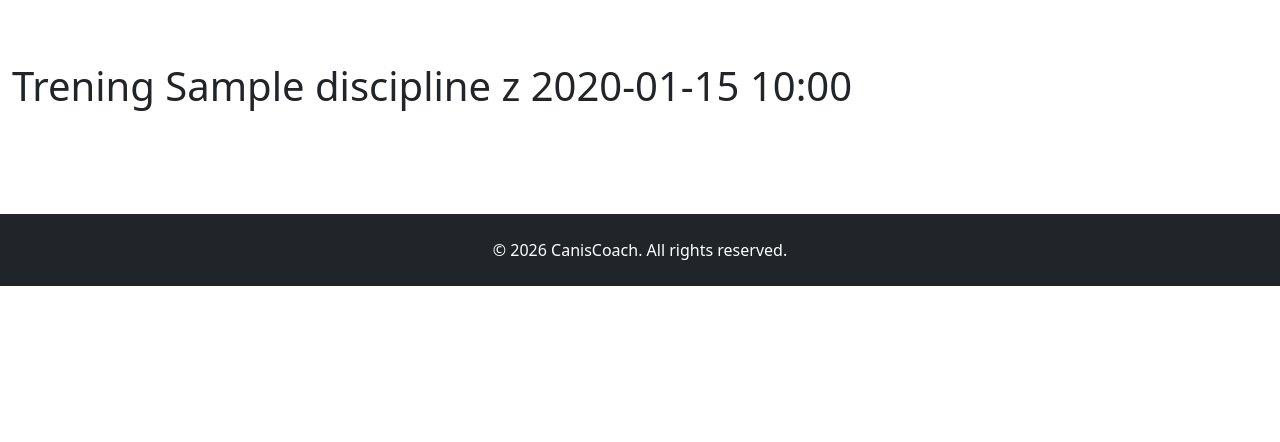
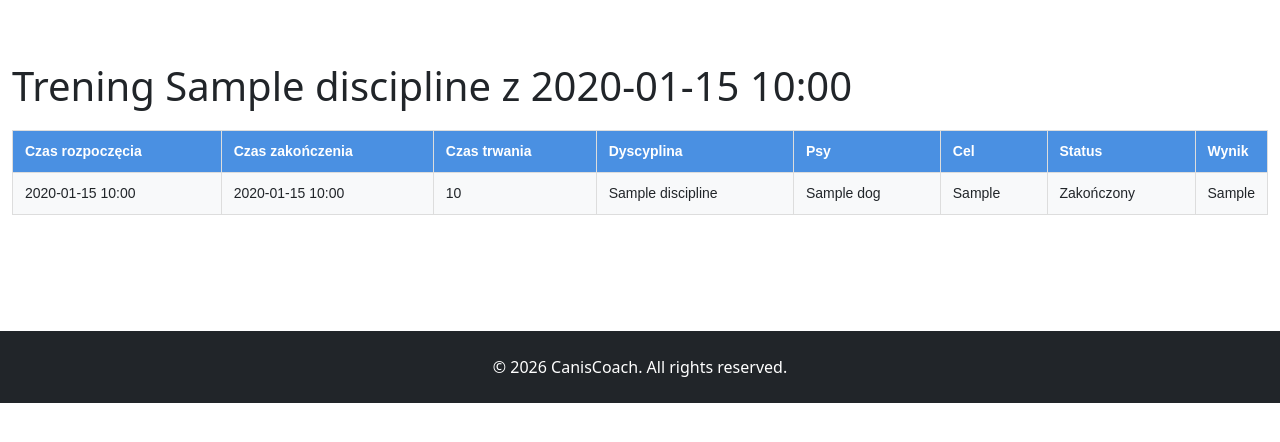
Before and after one commit to jberkowski/CanisCoach, a Flask app: page /workouts/workout/1 in a window 1280 px wide. Shown: the part 56-498 px from the top of the page. Run offline with Flask 3, Linux system fonts and the light colour scheme; the visitor is signed in with stand-in values (Sample User, id 1); tables that the repository leaves empty hold one stand-in row (values such as "Sample post").

Commit message:
Added workout data into Workout view

```diff
--- a/app.py
+++ b/app.py
@@ -607,17 +607,27 @@ def workout(wout_id):
         flash("To nie Twój trening", "error")
         return redirect("/workouts")
 
-    disciplines = Discipline.query.all()
+    disciplines = Discipline.query.filter(
+        or_(
+            Discipline.disc_type == 0,
+            Discipline.disc_usr_id == user_id
+        ),
+        Discipline.disc_active == 1
+    ).all()
     disc_dict = {d.disc_id: d.disc_name for d in disciplines}
 
     dogs = Dog.query.filter_by(dog_usr_id=user_id).all()
     dogs_dict = {d.dog_id: d.dog_name_short for d in dogs}
 
+    status_dict = {0: 'Zaplanowany', 1: 'Zakończony', 2: 'Anulowany'}
+
     return render_template(
         "workout.html",
         workout=workout,
         disc_dict=disc_dict,
-        dogs_dict=dogs_dict)
+        dogs_dict=dogs_dict,
+        status_dict=status_dict
+        )
 
 
 @app.route("/workouts/workout/<int:wout_id>/cancel", methods=["POST"])
--- a/templates/workout.html
+++ b/templates/workout.html
@@ -7,4 +7,43 @@
 {% block main %}
     <h1>Trening {{ disc_dict[workout.wout_disc_id]}} z
      {{ workout.wout_start_datetime.strftime("%Y-%m-%d %H:%M") }}</h1>
+
+<div>
+        <table class="workouts-table">
+                <tr>
+                    <th>Czas rozpoczęcia</th>
+                    <th>Czas zakończenia</th>
+                    <th>Czas trwania</th>
+                    <th>Dyscyplina</th>
+                    <th>Psy</th>
+                    <th>Cel</th>
+                    <th>Status</th>
+                    <th>Wynik</th>
+                </tr>
+
+                <tr class="clickable-row" data-href="{{ url_for('workout', wout_id=workout.wout_id) }}">
+                    <td>{{ workout.wout_start_datetime.strftime("%Y-%m-%d %H:%M") }}</td>
+                    <td>{{ workout.wout_end_datetime.strftime("%Y-%m-%d %H:%M") }}</td>
+                    <td>{{ workout.wout_duration_minutes }}</td>
+                    <td>{{ disc_dict[workout.wout_disc_id] }}</td>
+                    <td>{{ dogs_dict[workout.wout_dog_id] }}</td>
+                    <td>{{ workout.wout_focus }}</td>
+                    <td>{{ status_dict[workout.wout_status] }}</td>
+                    <td>
+                        {% if workout.wout_score %}
+                            {{ workout.wout_score }}
+                        {% endif %}
+                    </td>
+                </tr>
+        </table>
+    </div>
+
+    <script>
+        document.querySelectorAll(".clickable-row").forEach(row => {
+            row.addEventListener("click", () => {
+                window.location.href = row.dataset.href;
+            });
+        });
+    </script>
+
 {% endblock %}
```
